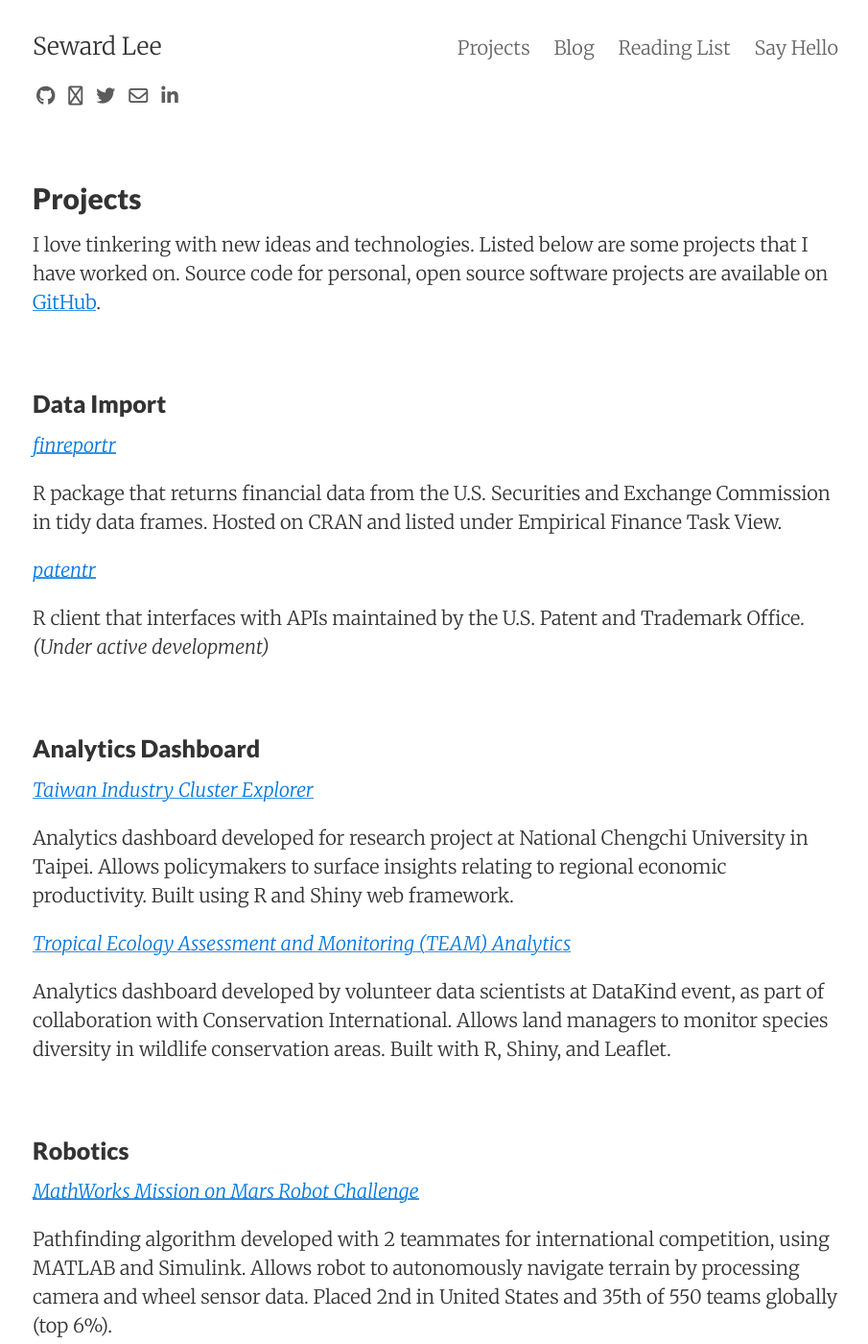
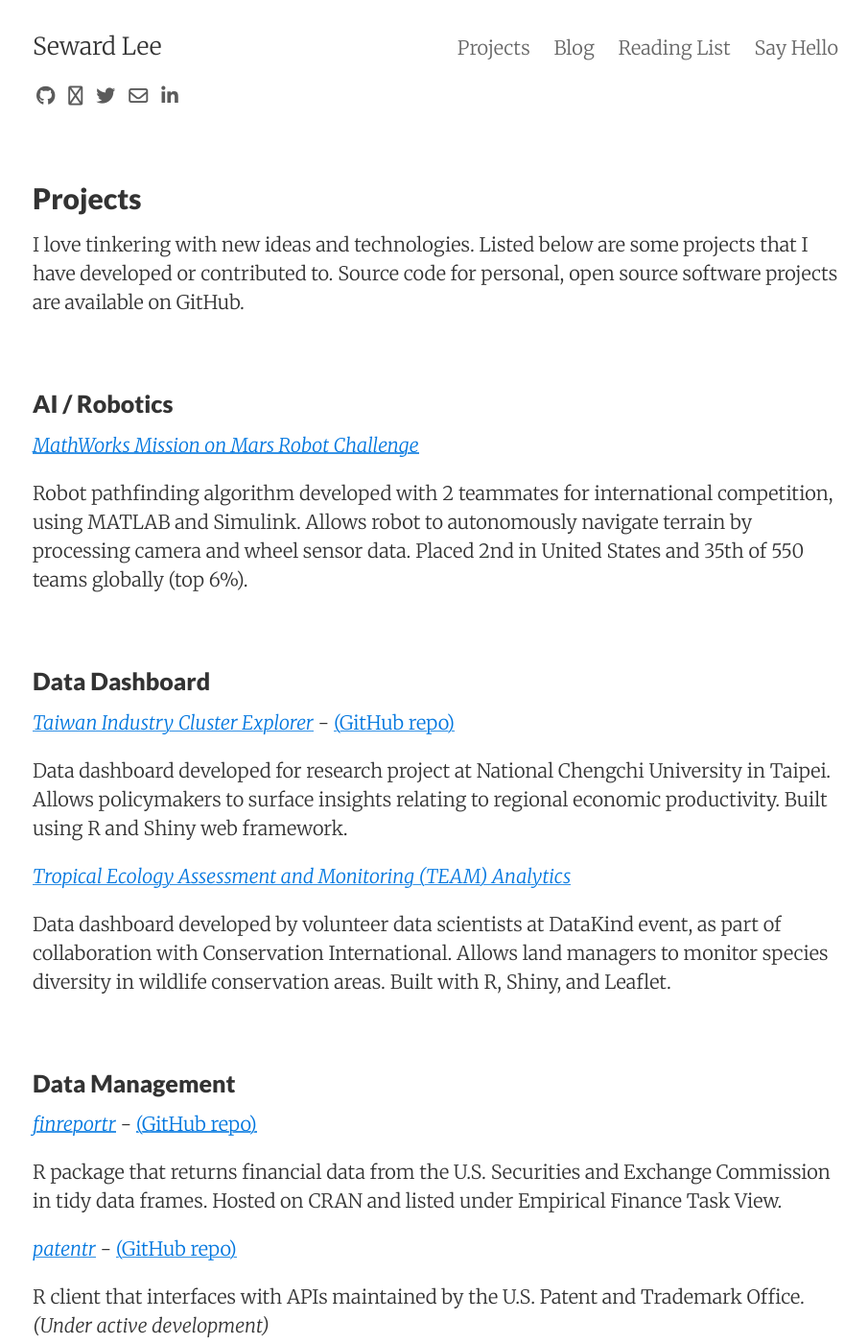
Before and after one commit to sewardlee337/sewardlee337.github.io, a Jekyll site: the page built from projects.md, in a window 1280 px wide and 1400 px high. Shown: the whole window at 96% size, without its empty margins (186-1091 px from the left). Built offline with Jekyll 4.4.1, drawn with Linux system fonts in a browser that asks for light colours; nearby versions of some CDN libraries; some of the changed text lies outside the part shown.

Commit message:
Update with new projects

```diff
--- a/index.html
+++ b/index.html
@@ -9,8 +9,8 @@
 I am a data scientist based in the San Francisco Bay Area. By day, I work in
 the Utilities SaaS division at <a href="https://www.oracle.com/index.html">
 Oracle</a>. By night, I volunteer with <a href = "http://www.datakind.org/">
-DataKind</a> to provide pro bono data science services to mission-driven
-nonprofits.
+DataKind</a> and San Francisco's <a href="http://codeforsanfrancisco.org/">Code for
+America Brigade</a> to tackle data science problems in the public and nonprofit sectors.
 </p>
 
 <p>
--- a/projects.md
+++ b/projects.md
@@ -5,45 +5,53 @@
 tags: projects
 ---
 
-I love tinkering with new ideas and technologies. Listed below are some projects that I have worked on. Source code for personal, open source software projects are available on [GitHub](https://github.com/sewardlee337).
+I love tinkering with new ideas and technologies. Listed below are some projects that I have developed or contributed to. Source code for personal, open source software projects are available on GitHub.
 
 &nbsp;
 
-### Data Import
+### AI / Robotics
 
-[_finreportr_](https://cran.r-project.org/package=finreportr)
+[_MathWorks Mission on Mars Robot Challenge_](https://www.mathworks.com/academia/student-challenge/mission-on-mars.html)
+
+  Robot pathfinding algorithm developed with 2 teammates for international competition, using MATLAB and Simulink. Allows robot to autonomously navigate terrain by processing camera and wheel sensor data. Placed 2nd in United States and 35th of 550 teams globally (top 6%).
+
+&nbsp;
+
+### Data Dashboard
+
+[_Taiwan Industry Cluster Explorer_](http://140.119.55.171:3838/andy/ClusterMapping/) - [(GitHub repo)](https://github.com/sewardlee337/industry-cluster-explorer)
+
+  Data dashboard developed for research project at National Chengchi University in Taipei. Allows policymakers to surface insights relating to regional economic productivity. Built using R and Shiny web framework.
+
+[_Tropical Ecology Assessment and Monitoring (TEAM) Analytics_](http://www.datakind.org/blog/datakind-san-franciscos-third-datadive)
+
+  Data dashboard developed by volunteer data scientists at DataKind event, as part of collaboration with Conservation International. Allows land managers to monitor species diversity in wildlife conservation areas. Built with R, Shiny, and Leaflet.
+
+&nbsp;
+
+### Data Management
+
+[_finreportr_](https://cran.r-project.org/package=finreportr) - [(GitHub repo)](https://github.com/sewardlee337/finreportr)
 
   R package that returns financial data from the U.S. Securities and Exchange Commission in tidy data frames. Hosted on CRAN and listed under Empirical Finance Task View.
 
-[_patentr_](https://github.com/sewardlee337/patentr)
+[_patentr_](https://github.com/sewardlee337/patentr) - [(GitHub repo)](https://github.com/sewardlee337/patentr)
 
   R client that interfaces with APIs maintained by the U.S. Patent and Trademark Office. _(Under active development)_
 
 &nbsp;
 
-### Analytics Dashboard
+### Predictive Modeling
 
-[_Taiwan Industry Cluster Explorer_](http://140.119.55.171:3838/andy/ClusterMapping/)
+[_San Francisco Fire Risk Project_](http://datascience.codeforsanfrancisco.org/project/sf-fire-risk/)
 
-  Analytics dashboard developed for research project at National Chengchi University in Taipei. Allows policymakers to surface insights relating to regional economic productivity. Built using R and Shiny web framework.
-
-[_Tropical Ecology Assessment and Monitoring (TEAM) Analytics_](http://www.datakind.org/blog/datakind-san-franciscos-third-datadive)
-
-  Analytics dashboard developed by volunteer data scientists at DataKind event, as part of collaboration with Conservation International. Allows land managers to monitor species diversity in wildlife conservation areas. Built with R, Shiny, and Leaflet.
-
-&nbsp;
-
-### Robotics
-
-[_MathWorks Mission on Mars Robot Challenge_](https://www.mathworks.com/academia/student-challenge/mission-on-mars.html)
-
-  Pathfinding algorithm developed with 2 teammates for international competition, using MATLAB and Simulink. Allows robot to autonomously navigate terrain by processing camera and wheel sensor data. Placed 2nd in United States and 35th of 550 teams globally (top 6%).
+  Volunteer civic hacking project run by Code for San Francisco's Data Science Working Group. Utilizes predictive model to calculate fire risk scores for SF neighborhoods.
 
 &nbsp;
 
 ### Other
 
-[_sewardlee.com_](http://www.sewardlee.com)
+[_sewardlee.com_](http://www.sewardlee.com) - [(GitHub repo)](https://github.com/sewardlee337/sewardlee337.github.io)
 
   Personal website. Built using Jekyll and hosted on GitHub Pages.
 
```
Also changed, not shown: readinglist.md (+7 -4 lines).
